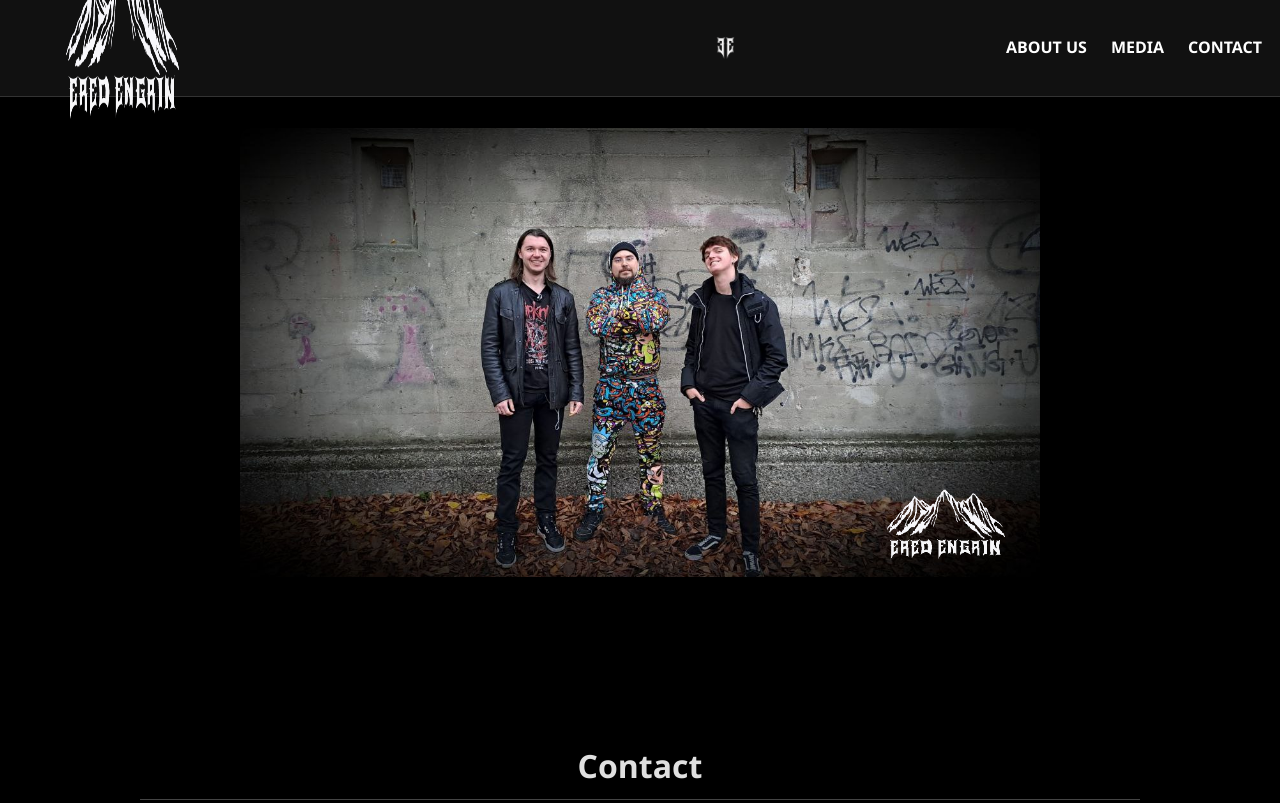
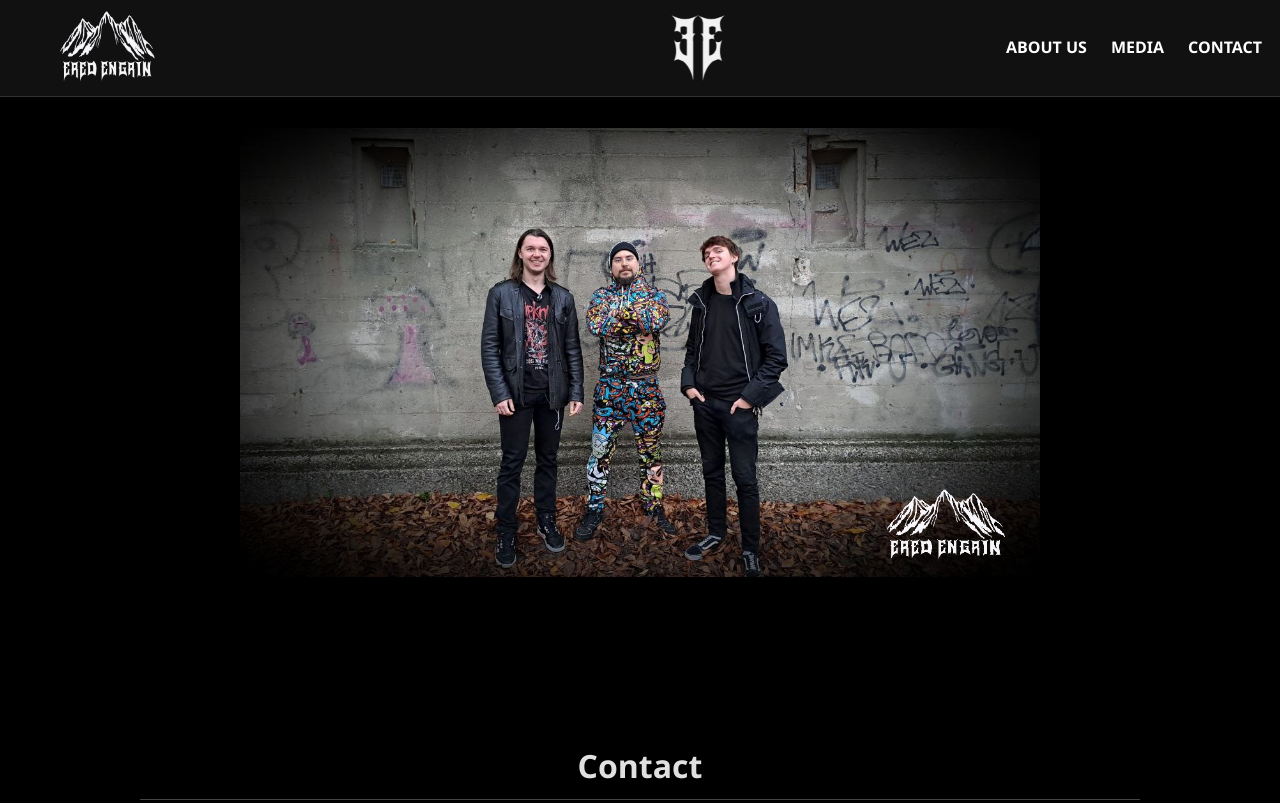
Before and after one commit to HlibAfanasiev/Ered-Engrin-Website, a plain HTML site: page index.html in a window 1280 px wide. Shown: the top 803 px of the page. Drawn offline with Linux system fonts and the light colour scheme.

Commit message:
Update style.css

```diff
--- a/style.css
+++ b/style.css
@@ -38,16 +38,15 @@ header {
 }
 
 .band-logo {
-  width: 180px;
-  height: 180px;
+  width: 150px;
+  height: auto;
 }
 .middle-logo {
   position: absolute;
-  left: 50%;
+  left: 40%;
 
-  height: 60px;
-  pointer-events: none;
-  z-index: 1;
+  height: 180px;
+  width: auto;
 }
 
 nav ul {
```
